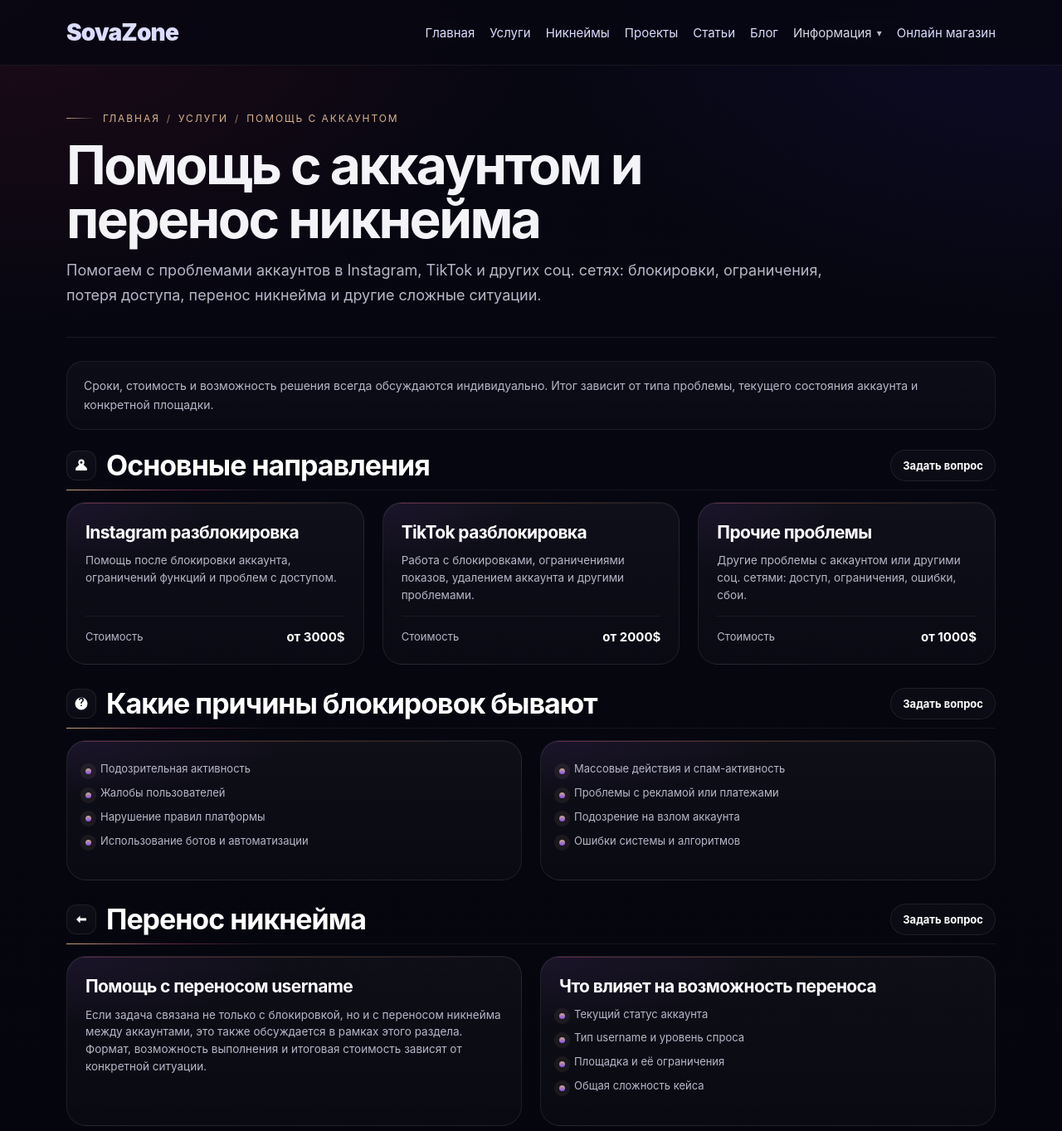
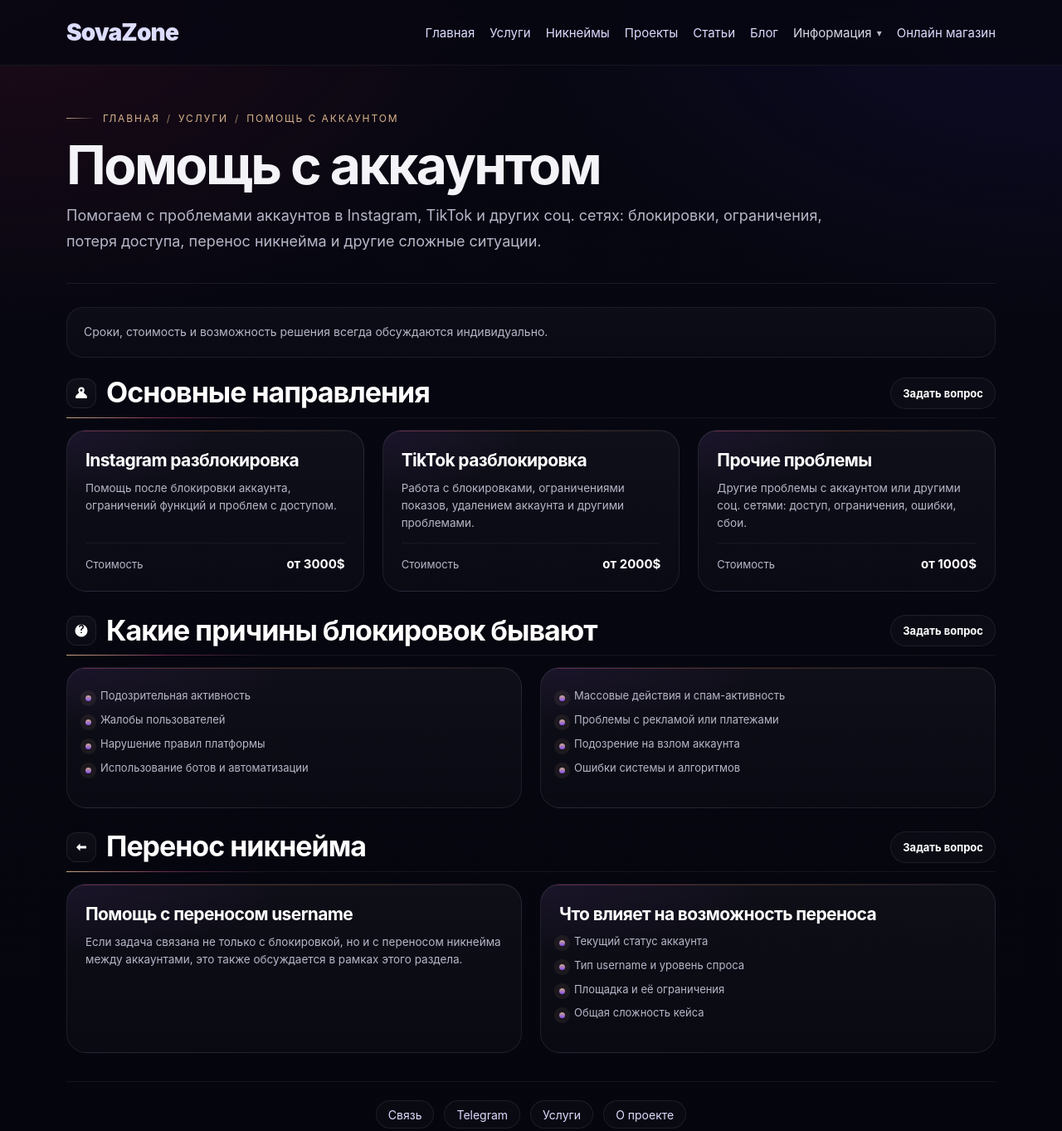
Before and after one commit to TheSovaDigital/sovazone, a plain HTML site: page services/account-help.html in a window 1280 px wide. Shown: the top 1363 px of the page at 83% size. Drawn offline with Linux system fonts and the light colour scheme.

Commit message:
Update account-help.html

```diff
--- a/services/account-help.html
+++ b/services/account-help.html
@@ -7,8 +7,8 @@
   <meta name="theme-color" content="#0b0b0f">
   <meta name="robots" content="index,follow,max-image-preview:large,max-snippet:-1,max-video-preview:-1">
 
-  <title>Помощь с аккаунтом и перенос никнейма | SovaZone</title>
-  <meta name="description" content="Помощь с аккаунтом: разблокировка Instagram и TikTok, перенос никнейма, восстановление доступа и решение других проблем с аккаунтами и соц. сетями.">
+  <title>Помощь с аккаунтом | SovaZone</title>
+  <meta name="description" content="Помощь с аккаунтом: разблокировка Instagram и TikTok, перенос никнейма и решение проблем с аккаунтами и соц. сетями.">
   <link rel="canonical" href="https://sovazone.com/services/account-help.html">
 
   <link rel="icon" href="/favicon.ico" sizes="any">
@@ -21,8 +21,8 @@
   <meta property="og:locale" content="ru_RU">
   <meta property="og:type" content="website">
   <meta property="og:site_name" content="SovaZone">
-  <meta property="og:title" content="Помощь с аккаунтом и перенос никнейма | SovaZone">
-  <meta property="og:description" content="Разблокировка Instagram и TikTok, перенос никнейма, восстановление доступа и решение других проблем с аккаунтами и соц. сетями.">
+  <meta property="og:title" content="Помощь с аккаунтом | SovaZone">
+  <meta property="og:description" content="Разблокировка Instagram и TikTok, перенос никнейма и решение других проблем с аккаунтами и соц. сетями.">
   <meta property="og:url" content="https://sovazone.com/services/account-help.html">
   <meta property="og:image" content="https://sovazone.com/og-image.png">
   <meta property="og:image:secure_url" content="https://sovazone.com/og-image.png">
@@ -32,8 +32,8 @@
   <meta property="og:image:alt" content="SovaZone">
 
   <meta name="twitter:card" content="summary_large_image">
-  <meta name="twitter:title" content="Помощь с аккаунтом и перенос никнейма | SovaZone">
-  <meta name="twitter:description" content="Разблокировка Instagram и TikTok, перенос никнейма, восстановление доступа и решение других проблем с аккаунтами и соц. сетями.">
+  <meta name="twitter:title" content="Помощь с аккаунтом | SovaZone">
+  <meta name="twitter:description" content="Разблокировка Instagram и TikTok, перенос никнейма и решение других проблем с аккаунтами и соц. сетями.">
   <meta name="twitter:image" content="https://sovazone.com/og-twitter.png">
   <meta name="twitter:image:alt" content="SovaZone">
 
@@ -395,8 +395,8 @@
         "@type":"WebPage",
         "@id":"https://sovazone.com/services/account-help.html#webpage",
         "url":"https://sovazone.com/services/account-help.html",
-        "name":"Помощь с аккаунтом и перенос никнейма | SovaZone",
-        "description":"Помощь с аккаунтом: разблокировка Instagram и TikTok, перенос никнейма, восстановление доступа и решение других проблем с аккаунтами и соц. сетями.",
+        "name":"Помощь с аккаунтом | SovaZone",
+        "description":"Помощь с аккаунтом: разблокировка Instagram и TikTok, перенос никнейма и решение проблем с аккаунтами и соц. сетями.",
         "inLanguage":"ru-RU",
         "isPartOf":{
           "@id":"https://sovazone.com/#website"
@@ -467,7 +467,7 @@
               <span>Помощь с аккаунтом</span>
             </nav>
 
-            <h1>Помощь с аккаунтом и перенос никнейма</h1>
+            <h1>Помощь с аккаунтом</h1>
             <p class="doc-lead">
               Помогаем с проблемами аккаунтов в Instagram, TikTok и других соц. сетях: блокировки,
               ограничения, потеря доступа, перенос никнейма и другие сложные ситуации.
@@ -476,8 +476,7 @@
 
           <section class="service-note">
             <p>
-              Сроки, стоимость и возможность решения всегда обсуждаются индивидуально. Итог зависит
-              от типа проблемы, текущего состояния аккаунта и конкретной площадки.
+              Сроки, стоимость и возможность решения всегда обсуждаются индивидуально.
             </p>
           </section>
 
@@ -582,8 +581,7 @@
                 <h3>Помощь с переносом username</h3>
                 <p>
                   Если задача связана не только с блокировкой, но и с переносом никнейма между
-                  аккаунтами, это также обсуждается в рамках этого раздела. Формат, возможность
-                  выполнения и итоговая стоимость зависят от конкретной ситуации.
+                  аккаунтами, это также обсуждается в рамках этого раздела.
                 </p>
               </article>
 
```
